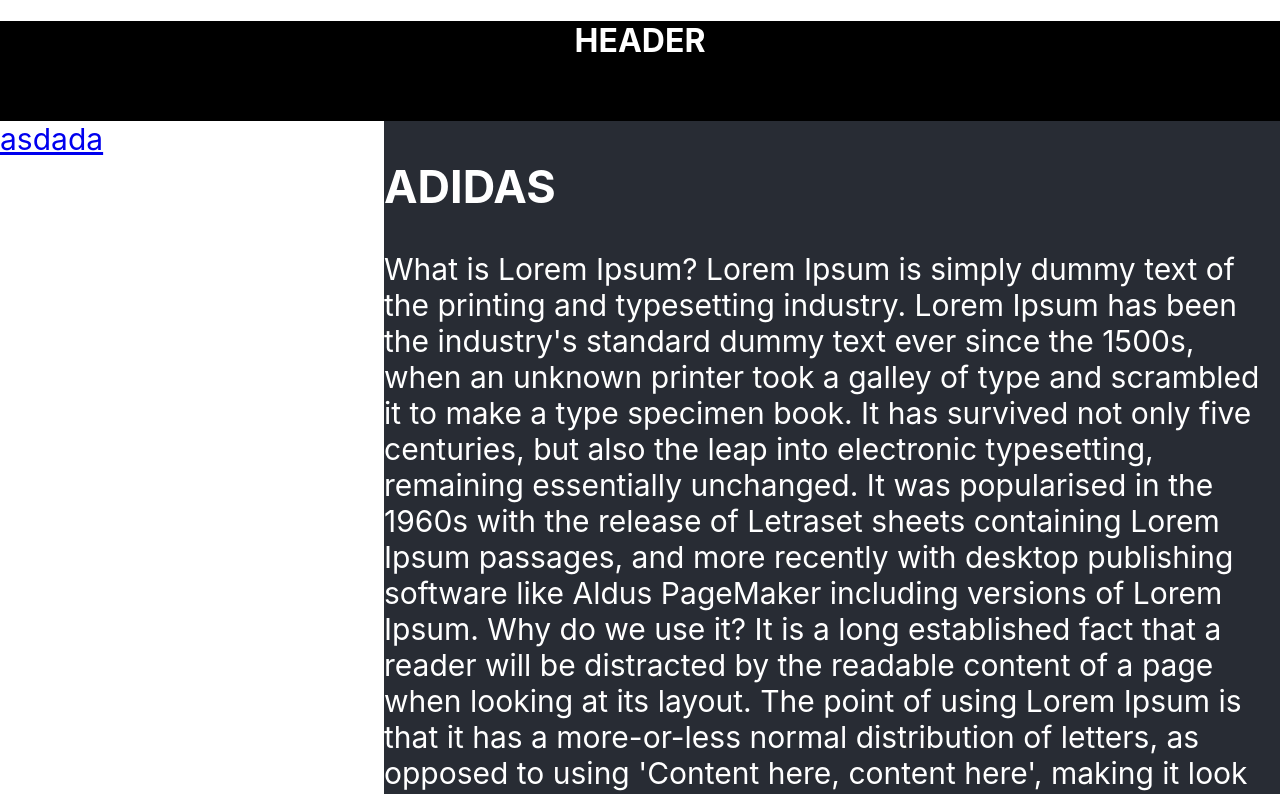
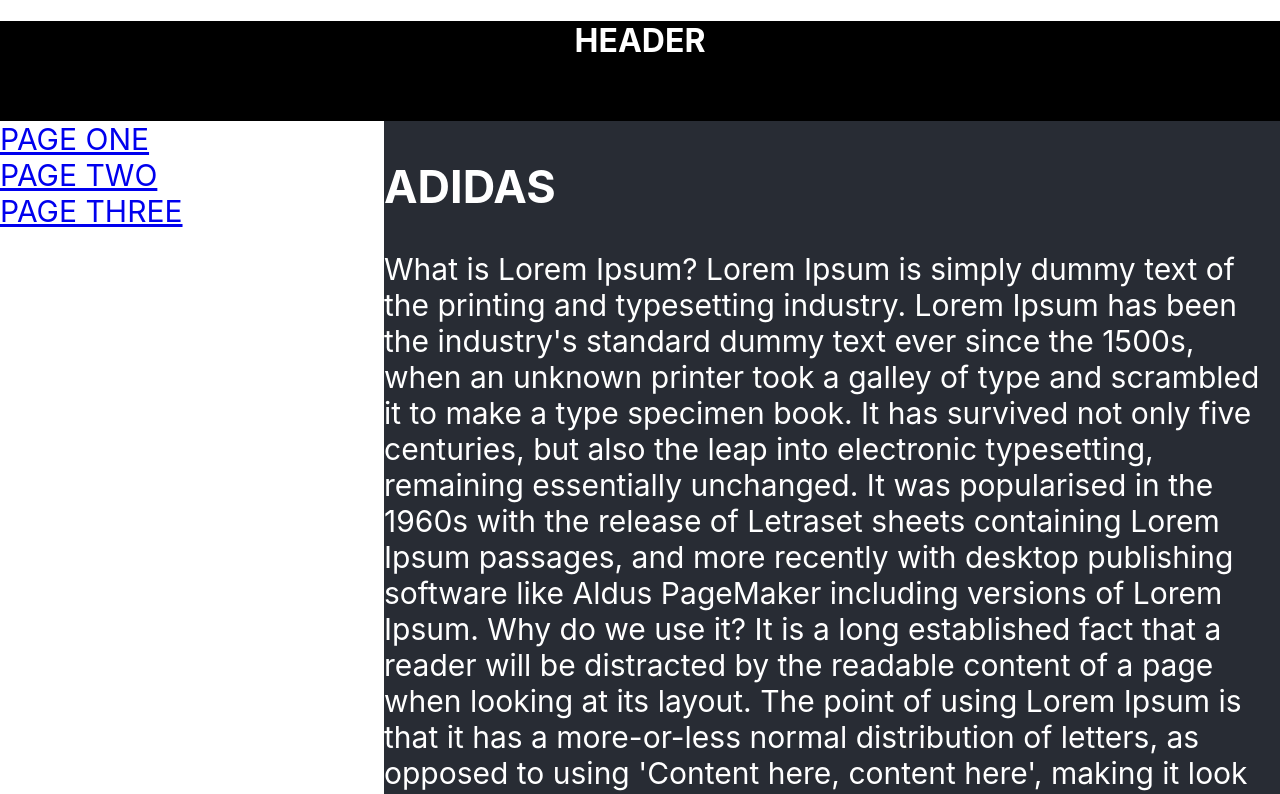
Before and after one commit to FtShow/teach_routes, a React (Create React App) app: page /1 in a window 1280 px wide. Shown: the top 794 px of the page. Built offline with nearby package versions, Linux system fonts and the light colour scheme.

Commit message:
add link

```diff
--- a/src/App.tsx
+++ b/src/App.tsx
@@ -3,7 +3,7 @@
 import {PageOne} from "./components/pages/PageOne";
 import {PageTwo} from "./components/pages/PageTwo";
 import {PageThree} from "./components/pages/PageThree";
-import {BrowserRouter, NavLink, Route, Routes, Navigate} from "react-router-dom";
+import {BrowserRouter, NavLink, Route, Routes, Navigate, Link} from "react-router-dom";
 import {Error404} from "./components/pages/Error404";
 
 
@@ -13,7 +13,9 @@
             <div className={styles.header}><h1>HEADER</h1></div>
             <div className={styles.body}>
                 <div className={styles.nav}>
-                    <NavLink to={'/1'}><span>asdada</span></NavLink>
+                    <NavLink to={'/1'}><div>PAGE ONE</div></NavLink>
+                    <div><Link to={'/2'}>PAGE TWO</Link></div>
+                    <NavLink to={'/3'}><div>PAGE THREE</div></NavLink>
                 </div>
                 <div className={styles.content}>
 
```
